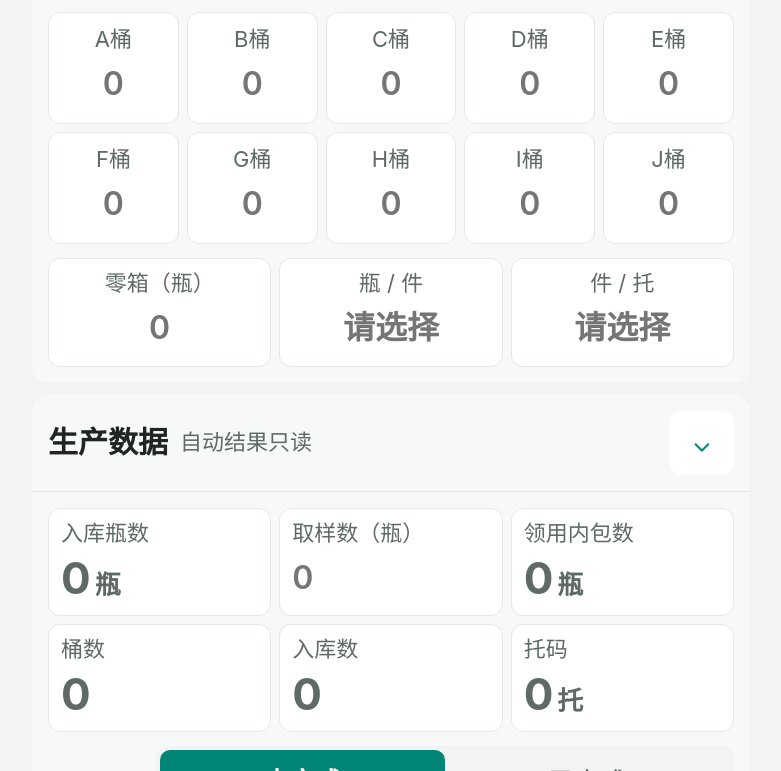
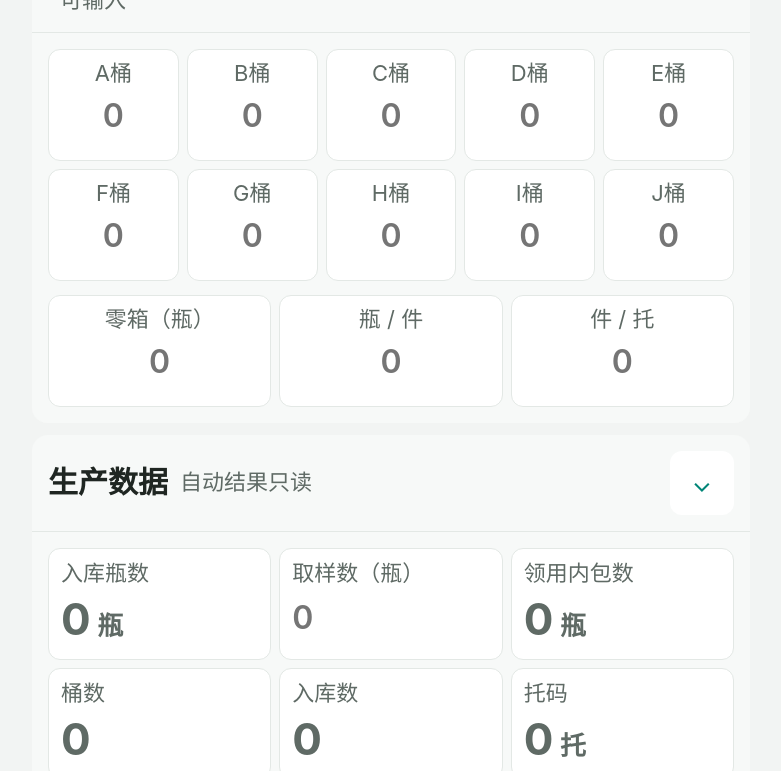
Before and after one commit to xonec/mes-calc-web, a plain HTML site: page index.html in a window 1280 px wide. Shown: the part 558-1329 px from the top of the page, without its empty margins (249-1030 px from the left). Drawn offline with Linux system fonts and the light colour scheme.

Commit message:
fix: 计算网页版按界面走查修复（整格聚焦/只读值口径/占位符/按钮对比度）

```diff
--- a/css/style.css
+++ b/css/style.css
@@ -12,6 +12,7 @@
 :root {
     /* 颜色令牌（与 mes-uniapp/uni.scss 一致） */
     --primary: #008577;
+    --primary-ink: #0B7263; /* #E6F4F1 底上的主色小字：5.16:1 */
     --primary-soft: #E6F4F1;
     --muted: #5F6A65;
     --line: #E3E8E5;
@@ -153,7 +154,7 @@ button {
     margin-left: calc(12 * var(--u));
     font-size: calc(22 * var(--u));
     line-height: 1.4;
-    color: var(--primary);
+    color: var(--primary-ink);
     background: var(--primary-soft);
     padding: calc(4 * var(--u)) calc(10 * var(--u));
     border-radius: calc(8 * var(--u));
@@ -227,7 +228,7 @@ button {
     margin: calc(10 * var(--u)) 0 0;
     font-size: calc(22 * var(--u));
     line-height: 1.5;
-    color: var(--primary);
+    color: var(--primary-ink);
     background: var(--primary-soft);
     border-radius: calc(8 * var(--u));
     padding: calc(8 * var(--u)) calc(12 * var(--u));
@@ -263,9 +264,11 @@ button {
 
 .bucket-input {
     width: 100%;
-    height: calc(56 * var(--u));
-    margin-top: calc(2 * var(--u));
-    padding: 0;
+    /* 可点高度 56u→88u（390 下 45.8px ≥44px）：负 margin + 上下内距抵消，
+       文字位置与格高（112u）不变，热区向 label/内距延伸 */
+    height: calc(88 * var(--u));
+    margin: calc(-16 * var(--u)) 0 calc(-8.5 * var(--u));
+    padding: calc(16 * var(--u)) 0;
     font-size: calc(32 * var(--u));
     font-weight: 600;
     text-align: center;
@@ -283,8 +286,8 @@ button {
     flex: 1 1 0;
     min-width: 0;
     margin: 0 calc(4 * var(--u));
-    min-height: calc(96 * var(--u));
-    padding: calc(10 * var(--u)) calc(8 * var(--u));
+    min-height: calc(112 * var(--u));
+    padding: calc(8 * var(--u));
     display: flex;
     flex-direction: column;
     align-items: center;
@@ -302,9 +305,9 @@ button {
 
 .tail-input {
     width: 100%;
-    height: calc(56 * var(--u));
-    margin-top: calc(2 * var(--u));
-    padding: 0;
+    height: calc(88 * var(--u));
+    margin: calc(-16 * var(--u)) 0 calc(-8.5 * var(--u));
+    padding: calc(16 * var(--u)) 0;
     font-size: calc(32 * var(--u));
     font-weight: 600;
     text-align: center;
@@ -318,6 +321,10 @@ button {
     display: flex;
     flex-wrap: wrap;
     margin: 0 calc(-4 * var(--u));
+}
+
+.data-grid .data-cell {
+    justify-content: flex-start;
 }
 
 .data-cell {
@@ -345,19 +352,36 @@ button {
     display: block;
     min-width: 0;
     font-weight: 700;
-    line-height: 1.2;
+    line-height: 1.3;
     color: var(--primary);
-    overflow-wrap: anywhere;
+}
+
+/* 复合值按「段（数字+单位）」排：每段不拆行，只在 + 处换行 */
+.cell-seg {
+    display: inline-block;
+    white-space: nowrap;
 }
 
 .cell-num {
     font-size: calc(44 * var(--u));
+    color: inherit;
 }
 
 .cell-unit {
-    margin-left: calc(4 * var(--u));
     font-size: calc(26 * var(--u));
     font-weight: 600;
+    color: var(--muted);
+}
+
+.cell-op {
+    font-size: calc(26 * var(--u));
+    font-weight: 600;
+    color: var(--muted);
+}
+
+/* 段内空白按文本渲染，允许在「+」两侧换行 */
+.cell-value {
+    white-space: normal;
 }
 
 .cell-value.zero {
@@ -483,7 +507,8 @@ button {
     font-size: calc(24 * var(--u));
     font-weight: 600;
     color: var(--ink);
-    background: var(--canvas);
+    background: var(--surface);
+    border: 1px solid var(--line);
 }
 
 .tool-btn + .tool-btn {
@@ -597,7 +622,12 @@ button {
 .used-text {
     font-size: calc(28 * var(--u));
     font-weight: 600;
-    color: var(--primary);
+    color: var(--primary-ink);
+}
+
+/* P2-1：实用列 0 值弱化为 muted（>0 才主色） */
+.used-text.zero-value {
+    color: var(--muted);
 }
 
 .note {
@@ -644,7 +674,7 @@ button {
     font-size: calc(32 * var(--u));
     font-weight: 700;
     line-height: 1.3;
-    color: var(--primary);
+    color: var(--primary-ink);
     overflow-wrap: anywhere;
 }
 
@@ -687,7 +717,7 @@ button {
     border-radius: calc(16 * var(--u));
     font-size: calc(28 * var(--u));
     font-weight: 600;
-    color: var(--primary);
+    color: var(--primary-ink);
     background: var(--primary-soft);
 }
 
@@ -841,7 +871,7 @@ button {
 
 .history-actions .load {
     background: var(--primary-soft);
-    color: var(--primary);
+    color: var(--primary-ink);
 }
 
 .history-actions .remove {
--- a/index.html
+++ b/index.html
@@ -50,36 +50,36 @@
                 <div class="card-head" data-toggle="buckets">
                     <div class="card-head-left">
                         <h2 class="card-title">分桶件数</h2>
-                        <span class="hint">按 A → J 顺序录入</span>
+                        <span class="hint">按 A → J 顺序录入；瓶/件、件/托填数字，点格子任意位置即可输入</span>
                     </div>
                     <button class="collapse-btn" type="button" aria-label="收起/展开" aria-expanded="true">⌄</button>
                 </div>
                 <div class="card-body">
                     <div class="bucket-grid" id="bucketGrid">
-                        <div class="bucket"><label class="bucket-label" for="bucketA">A桶</label><input class="bucket-input" id="bucketA" data-bucket="A" type="text" inputmode="numeric" placeholder="0"></div>
-                        <div class="bucket"><label class="bucket-label" for="bucketB">B桶</label><input class="bucket-input" id="bucketB" data-bucket="B" type="text" inputmode="numeric" placeholder="0"></div>
-                        <div class="bucket"><label class="bucket-label" for="bucketC">C桶</label><input class="bucket-input" id="bucketC" data-bucket="C" type="text" inputmode="numeric" placeholder="0"></div>
-                        <div class="bucket"><label class="bucket-label" for="bucketD">D桶</label><input class="bucket-input" id="bucketD" data-bucket="D" type="text" inputmode="numeric" placeholder="0"></div>
-                        <div class="bucket"><label class="bucket-label" for="bucketE">E桶</label><input class="bucket-input" id="bucketE" data-bucket="E" type="text" inputmode="numeric" placeholder="0"></div>
-                        <div class="bucket"><label class="bucket-label" for="bucketF">F桶</label><input class="bucket-input" id="bucketF" data-bucket="F" type="text" inputmode="numeric" placeholder="0"></div>
-                        <div class="bucket"><label class="bucket-label" for="bucketG">G桶</label><input class="bucket-input" id="bucketG" data-bucket="G" type="text" inputmode="numeric" placeholder="0"></div>
-                        <div class="bucket"><label class="bucket-label" for="bucketH">H桶</label><input class="bucket-input" id="bucketH" data-bucket="H" type="text" inputmode="numeric" placeholder="0"></div>
-                        <div class="bucket"><label class="bucket-label" for="bucketI">I桶</label><input class="bucket-input" id="bucketI" data-bucket="I" type="text" inputmode="numeric" placeholder="0"></div>
-                        <div class="bucket"><label class="bucket-label" for="bucketJ">J桶</label><input class="bucket-input" id="bucketJ" data-bucket="J" type="text" inputmode="numeric" placeholder="0"></div>
+                        <label class="bucket"><span class="bucket-label">A桶</span><input class="bucket-input" id="bucketA" data-bucket="A" type="text" inputmode="numeric" placeholder="0"></label>
+                        <label class="bucket"><span class="bucket-label">B桶</span><input class="bucket-input" id="bucketB" data-bucket="B" type="text" inputmode="numeric" placeholder="0"></label>
+                        <label class="bucket"><span class="bucket-label">C桶</span><input class="bucket-input" id="bucketC" data-bucket="C" type="text" inputmode="numeric" placeholder="0"></label>
+                        <label class="bucket"><span class="bucket-label">D桶</span><input class="bucket-input" id="bucketD" data-bucket="D" type="text" inputmode="numeric" placeholder="0"></label>
+                        <label class="bucket"><span class="bucket-label">E桶</span><input class="bucket-input" id="bucketE" data-bucket="E" type="text" inputmode="numeric" placeholder="0"></label>
+                        <label class="bucket"><span class="bucket-label">F桶</span><input class="bucket-input" id="bucketF" data-bucket="F" type="text" inputmode="numeric" placeholder="0"></label>
+                        <label class="bucket"><span class="bucket-label">G桶</span><input class="bucket-input" id="bucketG" data-bucket="G" type="text" inputmode="numeric" placeholder="0"></label>
+                        <label class="bucket"><span class="bucket-label">H桶</span><input class="bucket-input" id="bucketH" data-bucket="H" type="text" inputmode="numeric" placeholder="0"></label>
+                        <label class="bucket"><span class="bucket-label">I桶</span><input class="bucket-input" id="bucketI" data-bucket="I" type="text" inputmode="numeric" placeholder="0"></label>
+                        <label class="bucket"><span class="bucket-label">J桶</span><input class="bucket-input" id="bucketJ" data-bucket="J" type="text" inputmode="numeric" placeholder="0"></label>
                     </div>
                     <div class="tail-grid">
-                        <div class="tail-cell">
-                            <label class="tail-label" for="zeroCount">零箱（瓶）</label>
+                        <label class="tail-cell">
+                            <span class="tail-label">零箱（瓶）</span>
                             <input class="tail-input" id="zeroCount" name="zeroCount" type="text" inputmode="numeric" placeholder="0">
-                        </div>
-                        <div class="tail-cell">
-                            <label class="tail-label" for="perCase">瓶 / 件</label>
-                            <input class="tail-input" id="perCase" name="perCase" type="text" inputmode="numeric" minlength="1" placeholder="请选择">
-                        </div>
-                        <div class="tail-cell">
-                            <label class="tail-label" for="perPallet">件 / 托</label>
-                            <input class="tail-input" id="perPallet" name="perPallet" type="text" inputmode="numeric" minlength="1" placeholder="请选择">
-                        </div>
+                        </label>
+                        <label class="tail-cell">
+                            <span class="tail-label">瓶 / 件</span>
+                            <input class="tail-input" id="perCase" name="perCase" type="text" inputmode="numeric" placeholder="0">
+                        </label>
+                        <label class="tail-cell">
+                            <span class="tail-label">件 / 托</span>
+                            <input class="tail-input" id="perPallet" name="perPallet" type="text" inputmode="numeric" placeholder="0">
+                        </label>
                     </div>
                 </div>
             </section>
--- a/js/app.js
+++ b/js/app.js
@@ -112,33 +112,60 @@ function sanitizeProductCode(value) {
     return String(value == null ? '' : value).toUpperCase().replace(/[^A-Z0-9]/g, '').slice(0, 10)
 }
 
-/** 只读值拆「数字 + 单位/补充」，与 App 生产数据格一致（数字 44rpx、单位 26rpx）。 */
-function splitValue(value) {
-    const text = String(value == null ? '' : value).trim()
-    const match = text.match(/^([0-9]+(?:\.[0-9]+)?)([\s\S]*)$/)
-    if (!match) return { main: text, unit: '' }
-    return { main: match[1], unit: match[2].trim() }
-}
-
 function isZeroValue(value) {
     const text = String(value == null ? '' : value).trim()
     return text === '0' || /^0(?:\s|$)/.test(text)
 }
 
+/** 统一写法「数字 空格 单位」：把「5925瓶」补成「5925 瓶」，并归一多余空白。 */
+function normalizeDisplayValue(value) {
+    return String(value == null ? '' : value)
+        .replace(/\s+/g, ' ')
+        .trim()
+        .replace(/([0-9])(?=[^\d\s])/g, '$1 ')
+        .replace(/([^\d\s])(?=[0-9])/g, '$1 ')
+}
+
+/**
+ * 只读值分段渲染（口径与 App 目标版式一致）：
+ * - 每个「数字 + 单位」是一段：数字 44u 主色、单位 26u muted；
+ * - 段内不拆行，只在 + 处分行（复合值第 2/3 个数字不再被并成小字）；
+ * - 0 值整体用 muted。
+ */
 function renderValue(node, value) {
     if (!node) return
-    const parts = splitValue(value)
-    const num = document.createElement('span')
-    num.className = 'cell-num'
-    num.textContent = parts.main
-    node.replaceChildren(num)
-    if (parts.unit) {
-        const unit = document.createElement('span')
-        unit.className = 'cell-unit'
-        unit.textContent = parts.unit
-        node.appendChild(unit)
-    }
-    node.classList.toggle('zero', isZeroValue(value) || parts.main === '')
+    node.replaceChildren()
+    const text = normalizeDisplayValue(value)
+    node.classList.toggle('zero', !text || isZeroValue(value))
+    if (!text) return
+    text.split(/\s*\+\s*/).forEach((segmentText, index) => {
+        if (index > 0) {
+            const op = document.createElement('span')
+            op.className = 'cell-op'
+            op.textContent = ' + '
+            node.appendChild(op)
+        }
+        const segment = document.createElement('span')
+        segment.className = 'cell-seg'
+        const match = segmentText.trim().match(/^([0-9]+(?:\.[0-9]+)?)\s*([\s\S]*)$/)
+        if (!match) {
+            segment.textContent = segmentText.trim()
+            node.appendChild(segment)
+            return
+        }
+        const num = document.createElement('span')
+        num.className = 'cell-num'
+        num.textContent = match[1]
+        segment.appendChild(num)
+        const unitText = match[2].trim()
+        if (unitText) {
+            const unit = document.createElement('span')
+            unit.className = 'cell-unit'
+            unit.textContent = ' ' + unitText
+            segment.appendChild(unit)
+        }
+        node.appendChild(segment)
+    })
 }
 
 function formatTime(iso) {
@@ -229,7 +256,10 @@ function render() {
     state.materials.forEach(material => { usedByName[material.name] = material.used })
     el.usedTexts.forEach(node => {
         const name = node.getAttribute('data-used')
-        node.textContent = usedByName[name] == null ? '0' : String(usedByName[name])
+        const used = usedByName[name]
+        node.textContent = used == null ? '0' : String(used)
+        // P2-1：实用列 0 值弱化为 muted，>0 才用主色
+        node.classList.toggle('zero-value', !used)
     })
 
     // 本批状态
```
Also changed, not shown: 1 other file.
